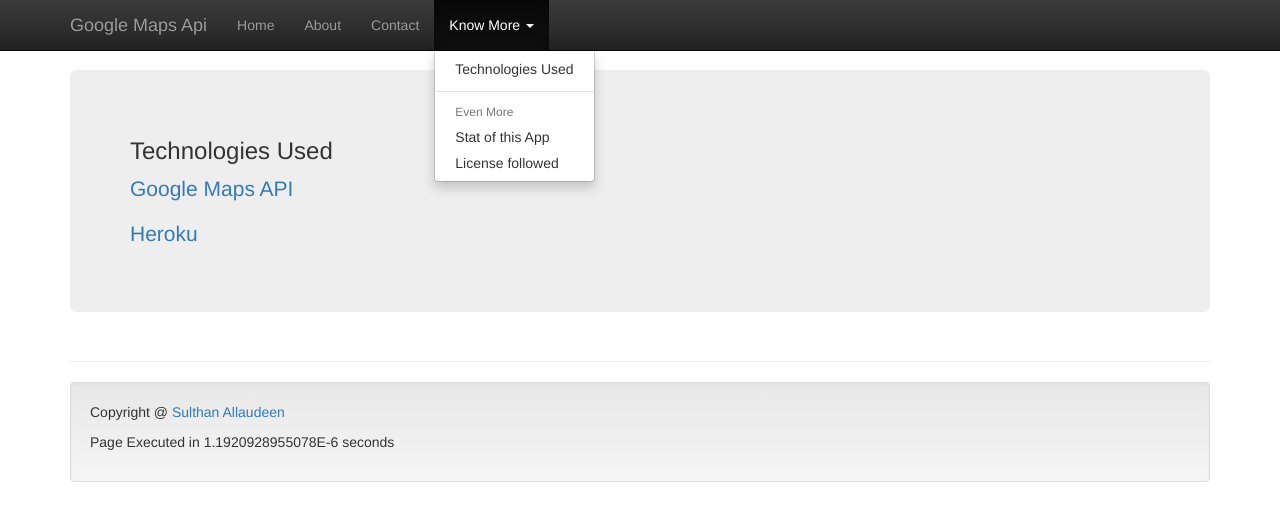
After one commit to sulthanallaudeen/GoogleMapsApi, a PHP site: page /app/technologies_used.php in a window 1280 px wide, after a click on "Know More". The commit adds this page. Shown: the top 521 px of the page. Run offline with PHP 8.4, Linux system fonts and the light colour scheme; some libraries are stand-ins or nearby versions.

Commit message:
Slight modification

```diff
--- a/assets/footer.php
+++ b/assets/footer.php
@@ -7,7 +7,7 @@
       $EndTime = microtime(true);
       $ExecutedTime = $EndTime - $StartTime;
       ?>
-        <p>Copyright @ Sulthan Allaudeen. </p>
+        <p>Copyright @  <a href="https://www.sulthanallaudeen.com" target="_new">Sulthan Allaudeen</a></p>
         <p> Page Executed in <?php echo $ExecutedTime; ?> seconds</p>
       </div>
 
--- a/assets/header.php
+++ b/assets/header.php
@@ -51,7 +51,7 @@
             <span class="icon-bar"></span>
             <span class="icon-bar"></span>
           </button>
-          <a class="navbar-brand" href="<?php echo $url;?>index.php">Google Maps Api in PHP</a>
+          <a class="navbar-brand" href="<?php echo $url;?>index.php">Google Maps Api</a>
         </div>
         <div id="navbar" class="navbar-collapse collapse">
         <?php
@@ -73,12 +73,11 @@
             <li class="dropdown">
               <a href="#" class="dropdown-toggle" data-toggle="dropdown" role="button" aria-expanded="false">Know More <span class="caret"></span></a>
               <ul class="dropdown-menu" role="menu">
-                <li><a href="#">Related Links</a></li>
-                <li><a href="#">Technologies Used</a></li>
+                <li><a href="<?php echo $url;?>technologies_used.php">Technologies Used</a></li>
                 <li class="divider"></li>
                 <li class="dropdown-header">Even More</li>
                 <li><a href="#">Stat of this App</a></li>
-                <li><a href="#">License followed</a></li>
+                <li><a href="<?php echo $url;?>license_followed.php">License followed</a></li>
               </ul>
             </li>
           </ul>
--- a/includes/app.php
+++ b/includes/app.php
@@ -1,6 +1,6 @@
 <?php
-$url = 'http://localhost/workspace/GoogleMapsApi/';
+$url = 'http://localhost/app/GoogleMapsApi-master/';
 #$url = 'http://sysaxiom.com/app/GoogleMapsApi/';
-$url = 'https://sa-googlemaps-api.herokuapp.com/';
+//$url = 'https://sa-googlemaps-api.herokuapp.com/';
 $StartTime = microtime(true); #Starting the Timer
 ?>
--- /dev/null
+++ b/technologies_used.php
@@ -0,0 +1,22 @@
+  <?php
+    #Let's Sharp the Blade before we Turn on the Lights
+    include ('includes/app.php'); #Including the App
+    include ('assets/header.php'); # Including the common header
+  ?>
+
+
+      <div class="jumbotron">
+
+
+        <h3>Technologies Used</h3>
+        <p><a href="https://developers.google.com/maps/" target="_new">Google Maps API</a></p>
+        <p><a href="https://www.heroku.com" target="_new">Heroku</a></p>
+	  </div>
+
+
+
+
+
+	<?php
+		include ('assets/footer.php'); #Including the common footer
+	?>
```
Also changed, not shown: license_followed.php (added, +22 -0 lines).
